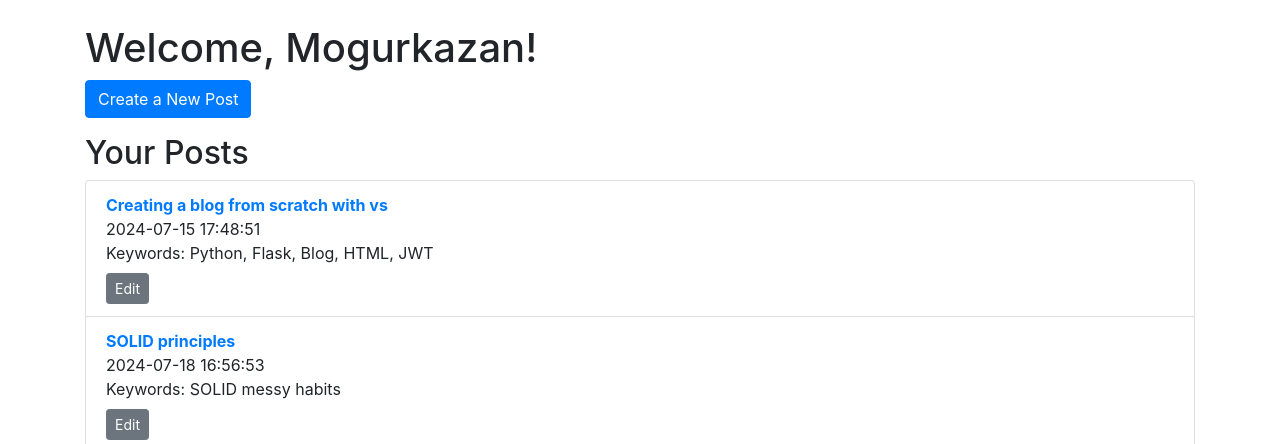
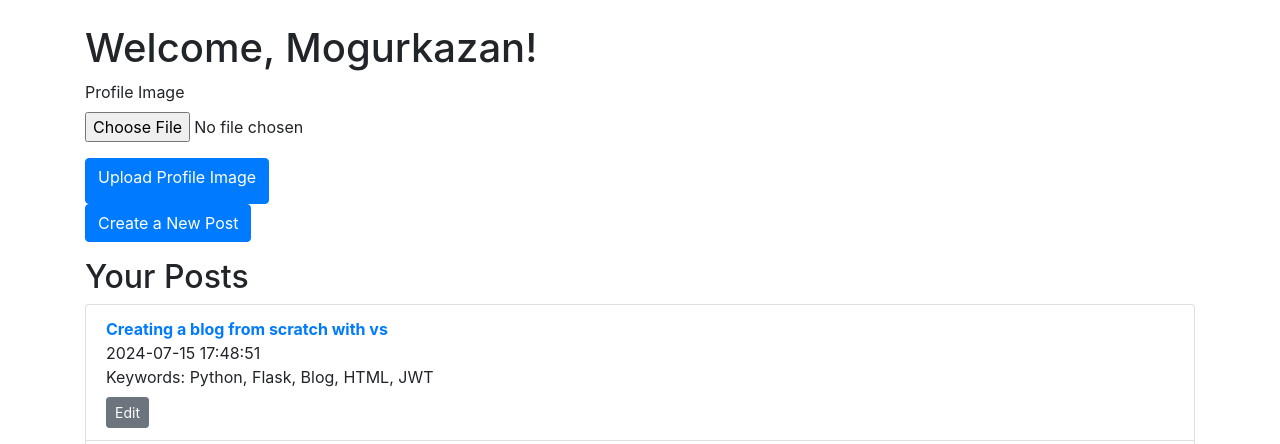
Before and after one commit to Mogurkazan/My-blog, a Flask app: page /user_area in a window 1280 px wide. Shown: the part 56-500 px from the top of the page. Run offline with Flask 3, Linux system fonts and the light colour scheme; a user stored in the database is signed in; some libraries are stand-ins or nearby versions.

Commit message:
profile picture

```diff
--- a/app/forms.py
+++ b/app/forms.py
@@ -8,7 +8,12 @@ class RegistrationForm(FlaskForm):
     nickname = StringField('Nickname', validators=[DataRequired(), Length(min=2, max=20)])
     password = PasswordField('Password', validators=[DataRequired(), Length(min=6, max=20)])
     confirm_password = PasswordField('Confirm Password', validators=[DataRequired(), EqualTo('password')])
+    profile_image = FileField('Profile Image', validators=[FileAllowed(['jpg', 'png'])])
     submit = SubmitField('Sign Up')
+
+class ProfileImageForm(FlaskForm):
+    profile_image = FileField('Profile Image')
+    submit = SubmitField('Upload Profile Image')
 
 class LoginForm(FlaskForm):
     email = StringField('Email', validators=[DataRequired(), Email()])
--- a/app/models.py
+++ b/app/models.py
@@ -8,6 +8,7 @@ class User(UserMixin, db.Model):
     email = db.Column(db.String(120), unique=True, nullable=False)
     nickname = db.Column(db.String(80), unique=True, nullable=False)
     password_hash = db.Column(db.String(128), nullable=False)
+    profile_image = db.Column(db.String(200), nullable=True)
     posts = db.relationship('Post', backref='author', lazy=True)
     comments = db.relationship('Comment', backref='author', lazy=True)
     favorites = db.relationship('Post', secondary='favorites', backref=db.backref('favorited_by', lazy='dynamic'))
--- a/app/routes.py
+++ b/app/routes.py
@@ -7,7 +7,7 @@ from flask_login import current_user, login_user, logout_user, login_required
 from werkzeug.security import generate_password_hash, check_password_hash
 import cloudinary.uploader
 from .models import User, Post, Comment, Favorite, db
-from .forms import PostForm, RegistrationForm, LoginForm, CommentForm, LogoutForm
+from .forms import PostForm, RegistrationForm, LoginForm, CommentForm, LogoutForm, ProfileImageForm
 
 bp = Blueprint('main', __name__)
 
@@ -16,10 +16,17 @@ def signup():
     form = RegistrationForm()
     if form.validate_on_submit():
         hashed_password = generate_password_hash(form.password.data, method='pbkdf2:sha256')
+        profile_image_url = None
+
+        if form.profile_image.data:
+            upload_result = cloudinary.uploader.upload(form.profile_image.data)
+            profile_image_url = upload_result.get('secure_url')
+
         new_user = User(
             email=form.email.data,
             nickname=form.nickname.data,
-            password_hash=hashed_password
+            password_hash=hashed_password,
+            profile_image=profile_image_url
         )
         db.session.add(new_user)
         db.session.commit()
@@ -129,6 +136,8 @@ def add_comment(post_id, content):
 def get_comments(post_id):
     return Comment.query.filter_by(post_id=post_id).order_by(Comment.date_posted.desc()).all()
 
+########Favorites###################
+
 def check_favorite_status(post):
     return current_user.is_authenticated and post in current_user.favorites
 
@@ -182,12 +191,24 @@ def render_favorite_button(post):
         </form>
     """, post=post, is_favorite=is_favorite, favorite_form=favorite_form)
 
-@bp.route('/user_area')
+###########Private Area#################################
+
+@bp.route('/user_area', methods=['GET', 'POST'])
 @login_required
 def user_area():
     posts = Post.query.filter_by(user_id=current_user.id).all()
     logout_form = LogoutForm()
-    return render_template('user_area.html', posts=posts, logout_form=logout_form)
+    profile_image_form = ProfileImageForm()
+
+    if profile_image_form.validate_on_submit():
+        if profile_image_form.profile_image.data:
+            upload_result = cloudinary.uploader.upload(profile_image_form.profile_image.data)
+            current_user.profile_image = upload_result.get('url')
+            db.session.commit()
+            flash('Profile image updated successfully.', 'success')
+            return redirect(url_for('main.user_area'))
+
+    return render_template('user_area.html', posts=posts, logout_form=logout_form, profile_image_form=profile_image_form)
 
 @bp.route('/search', methods=['GET'])
 def search():
--- a/app/templates/user_area.html
+++ b/app/templates/user_area.html
@@ -34,6 +34,18 @@
     </nav>
     <div class="container" style="margin-top: 80px;">
         <h1>Welcome, {{ current_user.nickname }}!</h1>
+        {% if current_user.profile_image %}
+        <img src="{{ current_user.profile_image }}" alt="Profile Image" class="img-thumbnail" style="width: 150px; height: 150px;">
+        {% else %}
+        <form action="{{ url_for('main.user_area') }}" method="POST" enctype="multipart/form-data">
+            {{ profile_image_form.hidden_tag() }}
+            <div class="form-group">
+                {{ profile_image_form.profile_image.label(class="form-control-label") }}
+                {{ profile_image_form.profile_image(class="form-control-file") }}
+            </div>
+            <button type="submit" class="btn btn-primary">{{ profile_image_form.submit.label }}</button>
+        </form>
+        {% endif %}
         <a href="{{ url_for('main.new_post') }}" class="btn btn-primary mb-3">Create a New Post</a>
         <h2>Your Posts</h2>
         <ul class="list-group">
```
Also changed, not shown: app/templates/view_post.html (+9 -1 lines), migrations/versions/fc56f7b3e0b7_add_profile_image_to_user_model.py (added, +32 -0 lines), instance/mi_blog.db.
